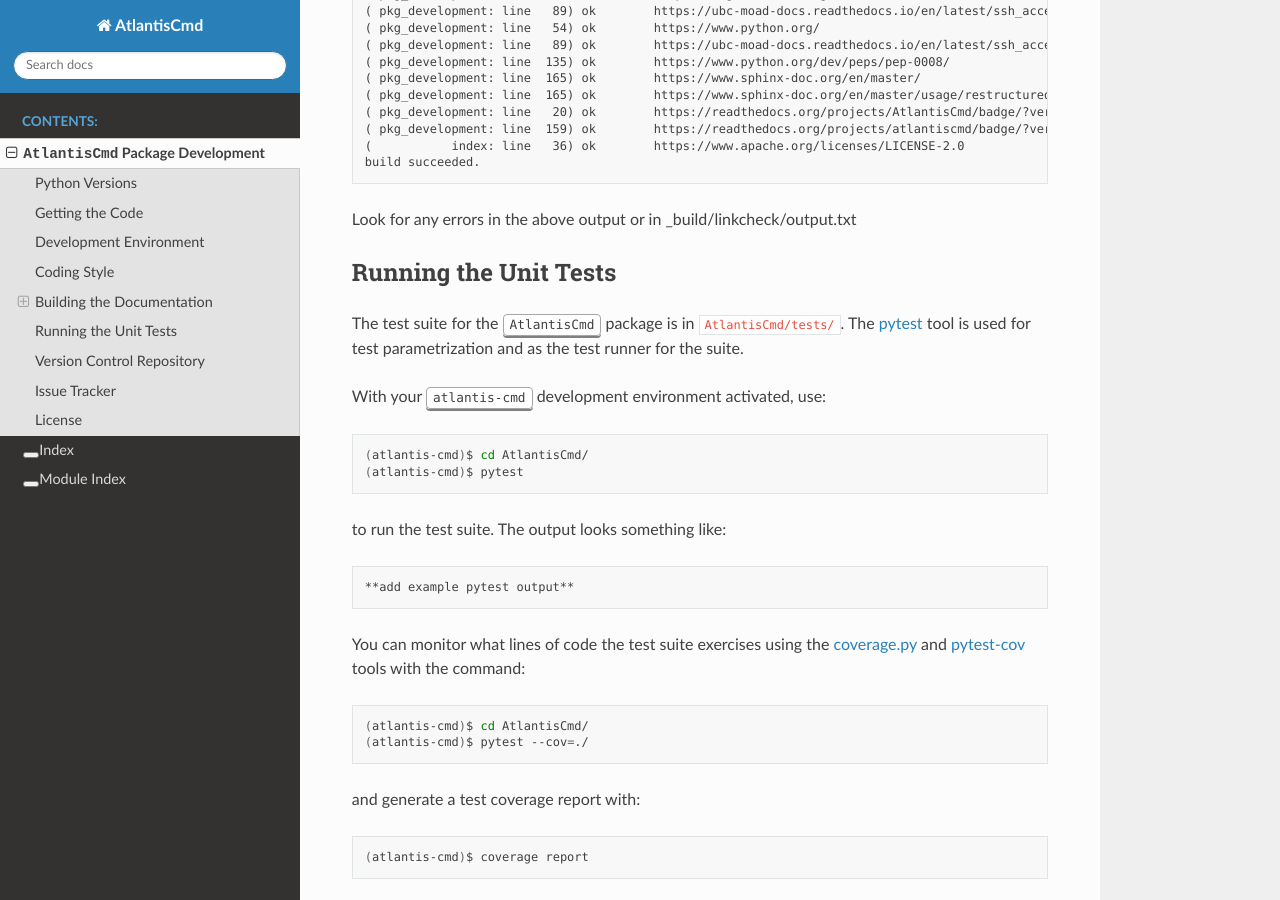
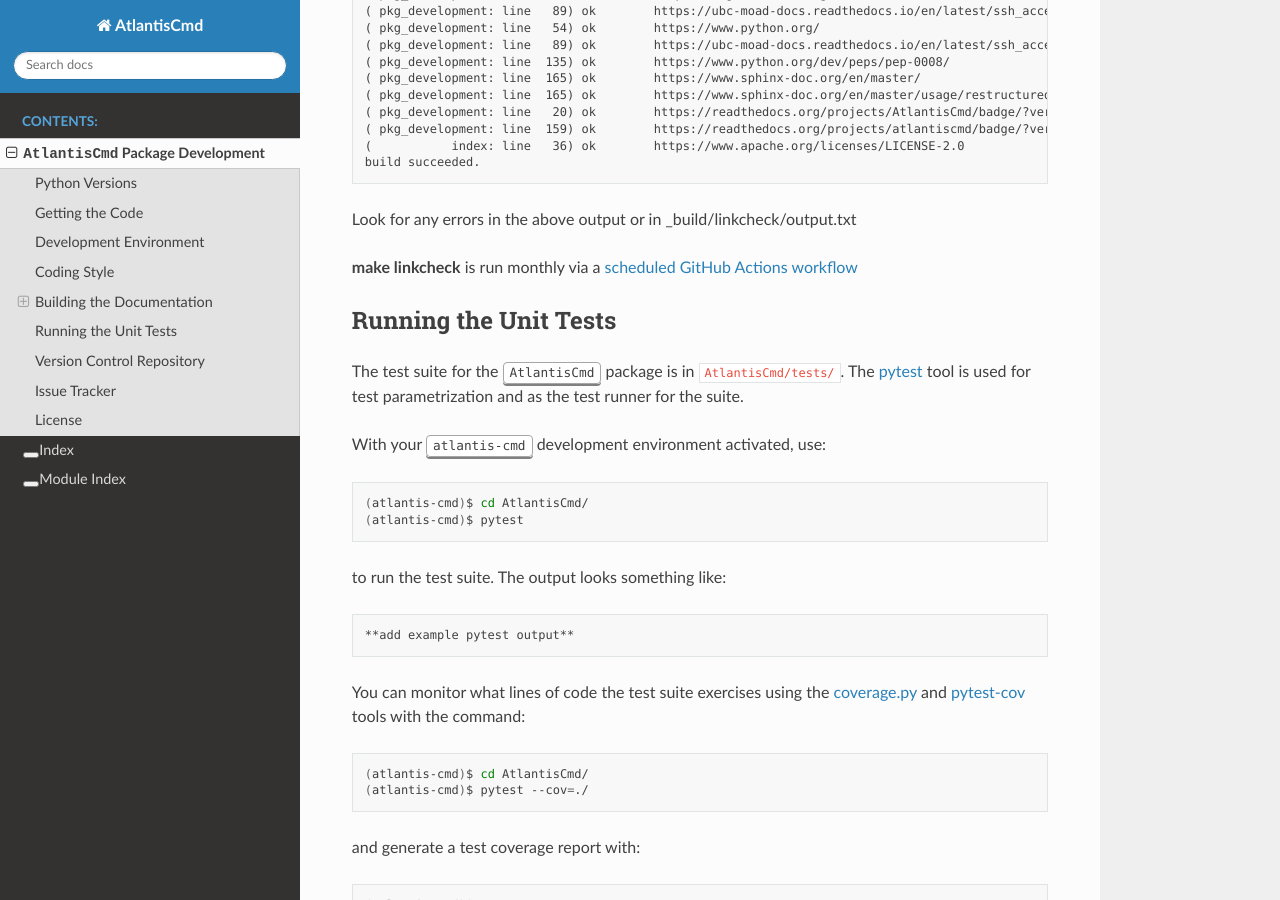
Before and after one commit to SS-Atlantis/AtlantisCmd, a Sphinx documentation site: the page built from docs/pkg_development.rst, in a window 1280 px wide and 900 px high, scrolled down 3655 px. Built offline with Sphinx 7.4.7 and the Read the Docs theme 2.0.0, drawn with Linux system fonts in a browser that asks for light colours.

Commit message:
Add docs re: monthly GHA Sphinx linkcheck

```diff
--- a/docs/pkg_development.rst
+++ b/docs/pkg_development.rst
@@ -276,6 +276,10 @@
 
 Look for any errors in the above output or in _build/linkcheck/output.txt
 
+:command:`make linkcheck` is run monthly via a `scheduled GitHub Actions workflow`_
+
+.. _scheduled GitHub Actions workflow: https://github.com/SS-Atlantis/AtlantisCmd/actions?query=workflow%3Asphinx-linkcheck
+
 
 .. _AtlantisCmdRunningTheUnitTests:
 
```
